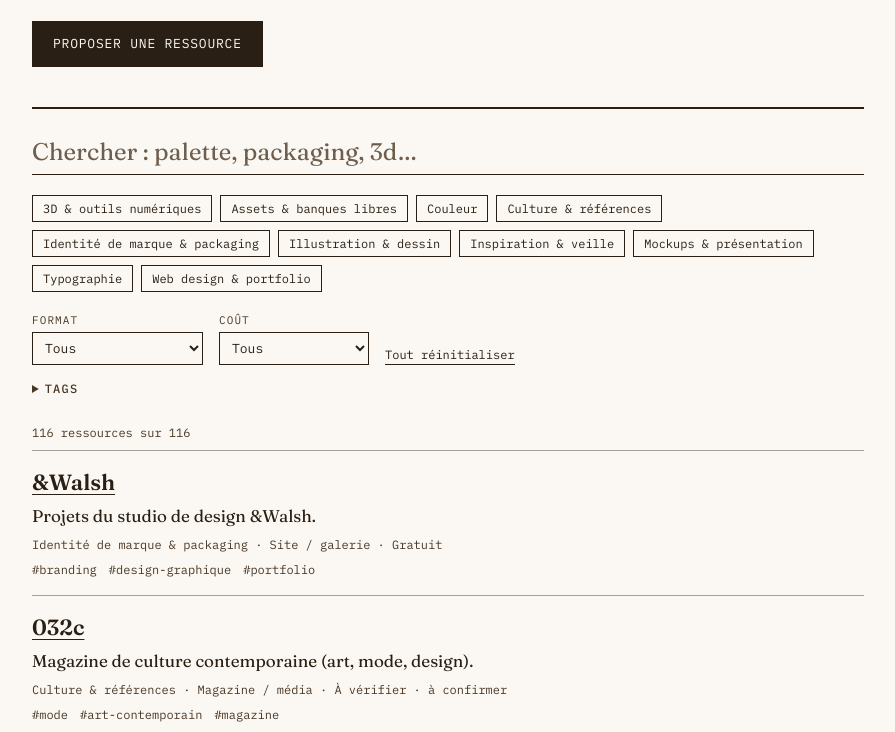
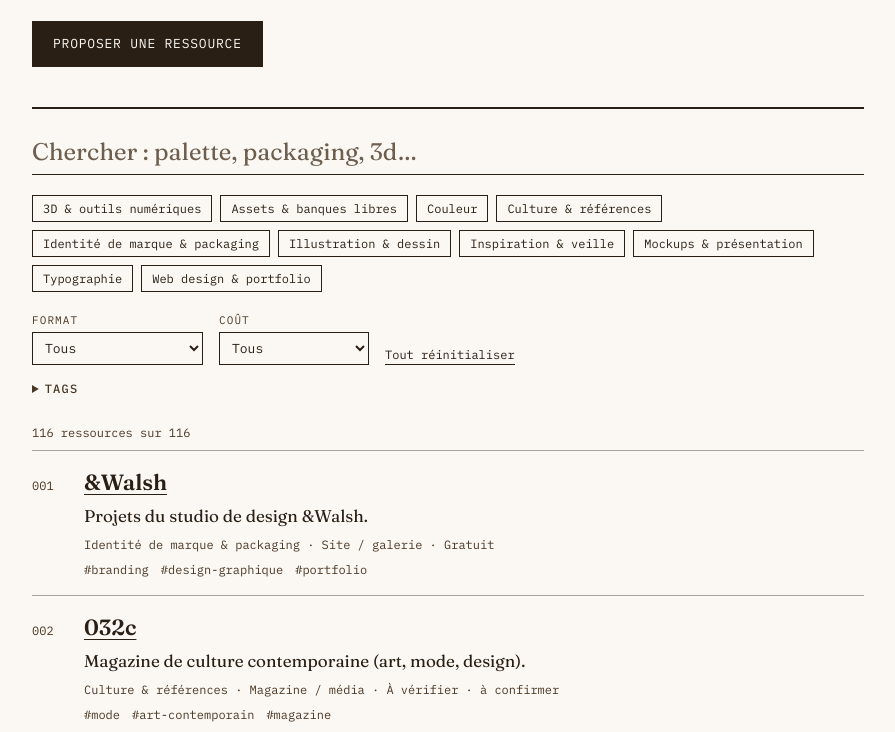
Before and after one commit to Flotte-studio/ressources-creatives, a plain HTML site: page index.html in a window 1280 px wide. Shown: the part 220-952 px from the top of the page, without its empty margins (192-1087 px from the left). Drawn offline with Linux system fonts and the light colour scheme.

Commit message:
Update index.html

```diff
--- a/index.html
+++ b/index.html
@@ -35,7 +35,8 @@ summary{font:500 12px var(--mono);letter-spacing:.1em;text-transform:uppercase;c
 .reset{background:none;border:0;border-bottom:1px solid var(--ink);font:12px var(--mono);color:var(--ink);cursor:pointer;padding:0 0 2px}
 .count{font-size:12px;color:var(--soft);margin:28px 0 0}
 ol{list-style:none;margin:8px 0 0;padding:0}
-li{border-top:1px solid var(--rule);padding:18px 0}
+li{border-top:1px solid var(--rule);padding:18px 0;display:grid;grid-template-columns:44px 1fr;gap:0 8px}
+.num{font:12px var(--mono);color:var(--soft);padding-top:9px}
 .name{font-weight:600;font-size:22px;line-height:1.2;color:var(--ink);text-decoration-thickness:1px;text-underline-offset:4px}
 a.name:hover{text-decoration-thickness:2px}
 .desc{margin:6px 0 8px;max-width:660px}
@@ -126,20 +127,22 @@ function render() {
   const list = $("list"); list.innerHTML = "";
   const res = items.filter(matches);
   $("count").textContent = res.length + (res.length > 1 ? " ressources" : " ressource") + " sur " + items.length;
-  if (!res.length) { const li = el("li", "", "Rien ne correspond. Essaie un autre mot ou réinitialise les filtres."); list.appendChild(li); return; }
-  res.forEach(i => {
-    const li = el("li"); const url = safeUrl(i.lien);
+  if (!res.length) { const li = el("li", "", "Rien ne correspond. Essaie un autre mot ou réinitialise les filtres."); li.style.display = "block"; list.appendChild(li); return; }
+  const w = Math.max(2, String(res.length).length);
+  res.forEach((i, n) => {
+    const li = el("li"), body = el("div"); const url = safeUrl(i.lien);
+    li.appendChild(el("span", "num", String(n + 1).padStart(w, "0")));
     const name = url ? el("a", "name", i.nom) : el("span", "name", i.nom);
     if (url) { name.href = url; name.target = "_blank"; name.rel = "noopener noreferrer"; }
-    li.appendChild(name);
-    li.appendChild(el("p", "desc", i.description));
-    li.appendChild(el("p", "meta", [i.categorie, i.format, i.cout].filter(Boolean).join("  ·  ") + (i.verif ? "  ·  à confirmer" : "")));
+    body.appendChild(name);
+    body.appendChild(el("p", "desc", i.description));
+    body.appendChild(el("p", "meta", [i.categorie, i.format, i.cout].filter(Boolean).join("  ·  ") + (i.verif ? "  ·  à confirmer" : "")));
     const tg = el("div", "tags");
     i.tags.filter(t => t !== "à-classer").forEach(t => {
       const b = el("button", "tag" + (state.tags.has(t) ? " on" : ""), "#" + t); b.type = "button";
       b.addEventListener("click", () => toggleTag(t)); tg.appendChild(b);
     });
-    li.appendChild(tg); list.appendChild(li);
+    body.appendChild(tg); li.appendChild(body); list.appendChild(li);
   });
 }
 
```
